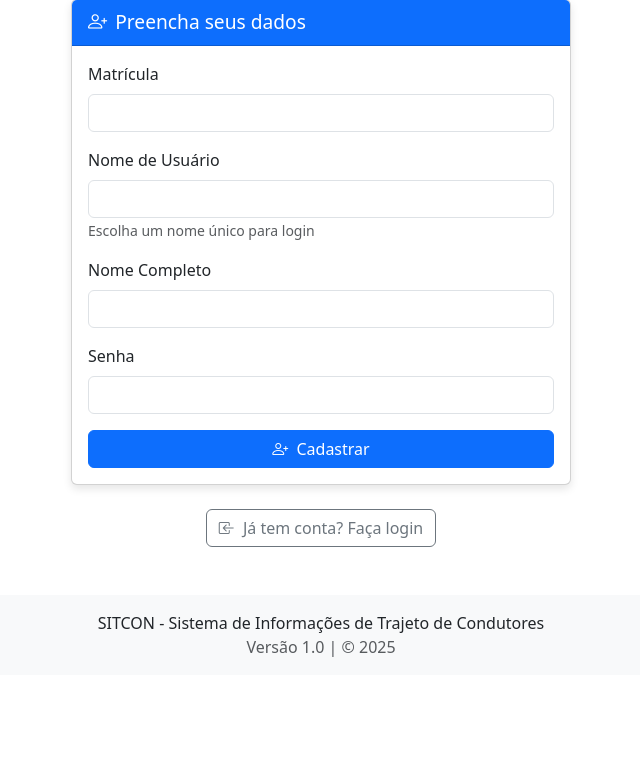
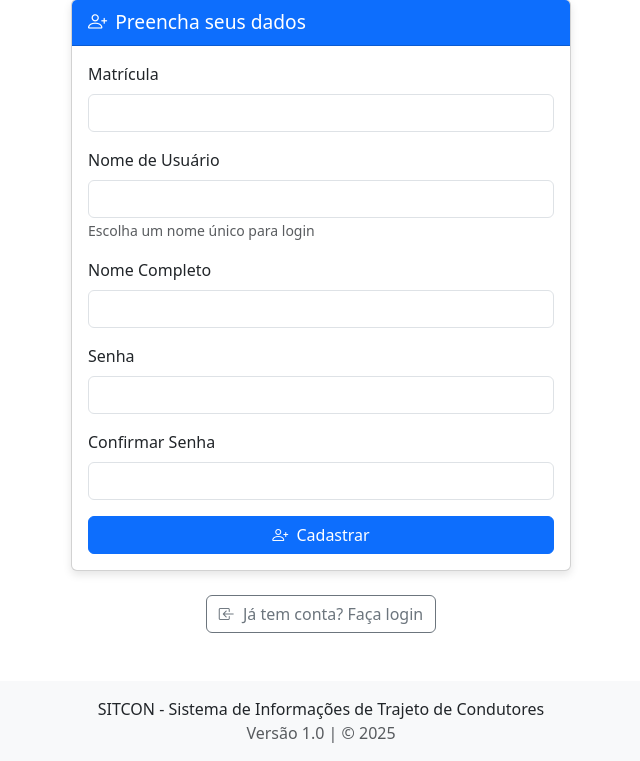
Before and after one commit to raonim/sitcon_v2.1, a Flask app: page /cadastro in a window 1280 px wide. Shown: the part 213-974 px from the top of the page, without its empty margins (319-959 px from the left). Before the commit the page ends 870 px from the top, so only its background shows below. Run offline with Flask 3, Linux system fonts and the light colour scheme.

Commit message:
Validação de senha

```diff
--- /dev/null
+++ b/static/js/main.js
@@ -0,0 +1,18 @@
+// Logica para validar o formulário de cadastro
+document.addEventListener('DOMContentLoaded', function() {
+
+
+    const formCadastro = document.querySelector('form[action="/cadastro"]');
+
+    if (formCadastro) {
+        formCadastro.addEventListener('submit', function(event) {
+            const senhaInput = document.getElementById('senha');
+            const confirmarSenhaInput = document.getElementById('confirmar_senha');
+
+            if (senhaInput.value !== confirmarSenhaInput.value) {
+                alert('As senhas não conferem. Por favor, verifique.');
+                event.preventDefault();
+            }
+        });
+    }
+});
--- a/templates/base.html
+++ b/templates/base.html
@@ -56,5 +56,6 @@
     </footer>
 
     <script src="https://cdn.jsdelivr.net/npm/bootstrap@5.3.0/dist/js/bootstrap.bundle.min.js"></script>
+    <script src="{{ url_for('static', filename='js/main.js') }}"></script>
 </body>
 </html>
--- a/templates/cadastro.html
+++ b/templates/cadastro.html
@@ -71,6 +71,15 @@
             required
           />
         </div>
+        <div class="mb-3">
+            <label for="confirmar_senha" class="form-label">Confirmar Senha</label>
+            <input
+              type="password"
+              class="form-control"
+              id="confirmar_senha" name="confirmar_senha"
+              required
+            />
+        </div>
 
         <div class="d-grid gap-2">
           <button type="submit" class="btn btn-primary">
```
Also changed, not shown: instance/sitcon.db.
